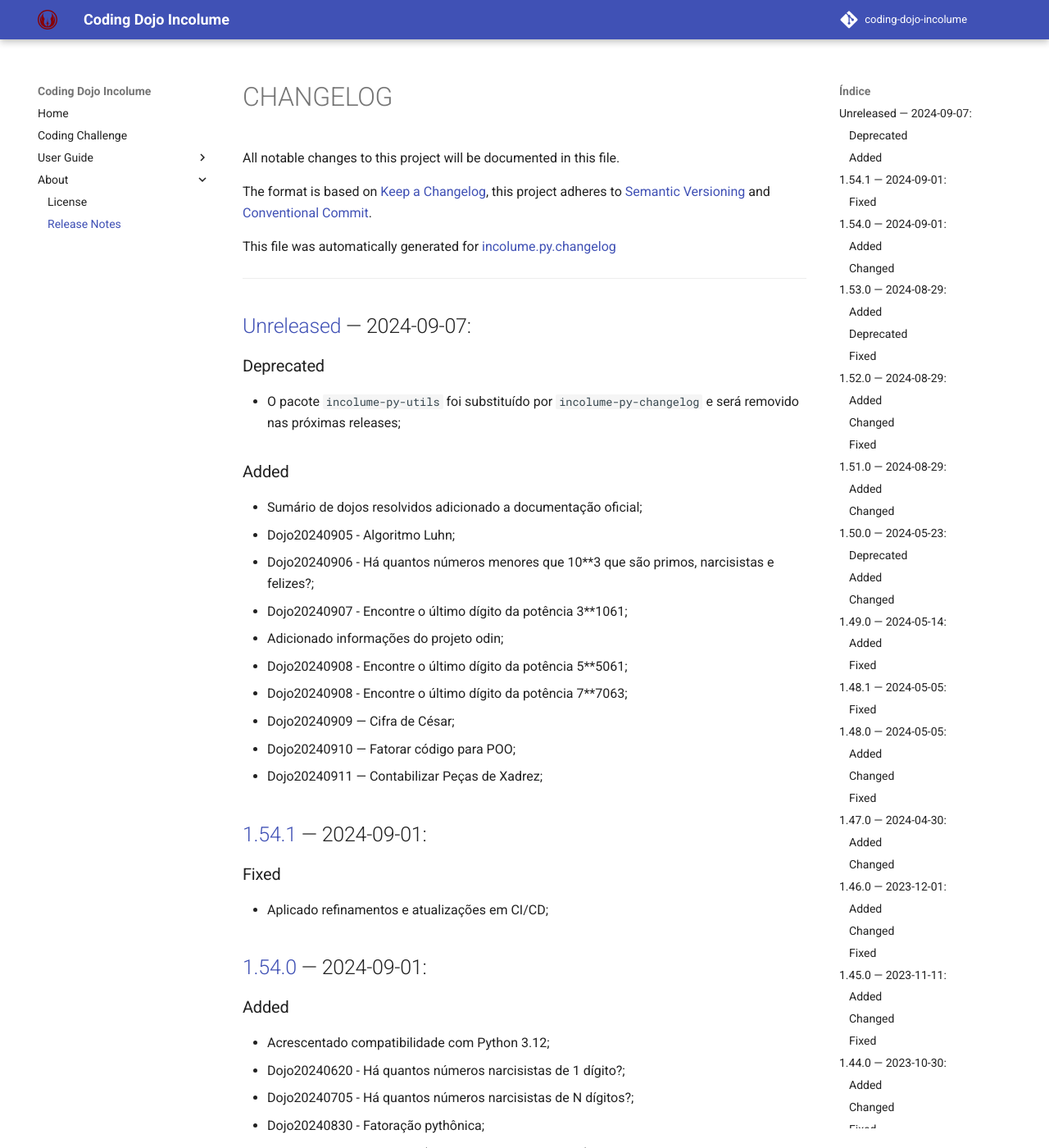
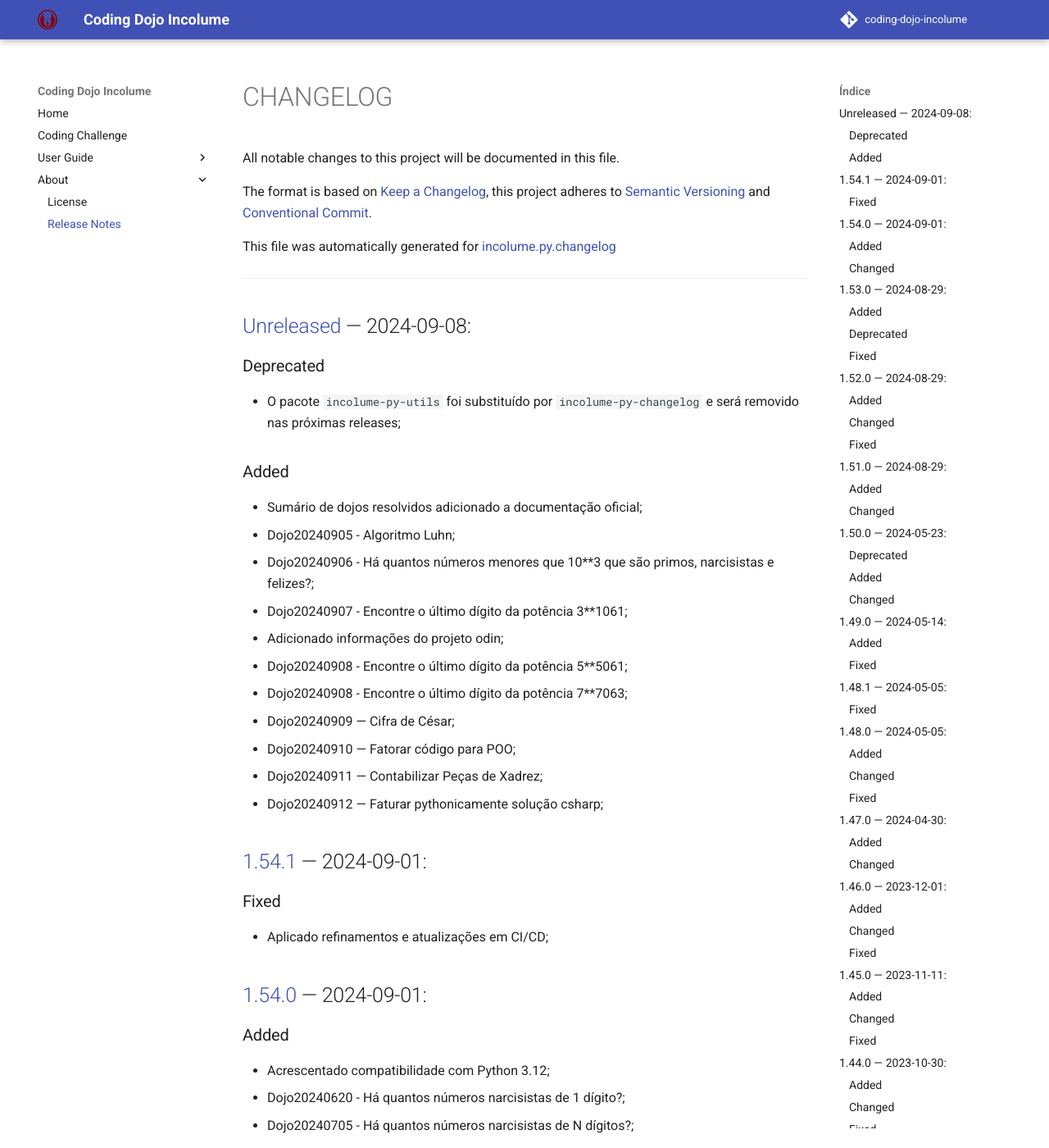
Before and after one commit to incolume-jedi/coding-dojo, an MkDocs documentation site: the page built from docs/about/CHANGELOG.md, in a window 1280 px wide and 1400 px high. Shown: the whole window at 82% size. Built offline with MkDocs 1.6.1 and Material for MkDocs 9.7.7, drawn with Linux system fonts in a browser that asks for light colours; comment, search, counter and statistics services are not loaded.

```diff
--- a/docs/about/CHANGELOG.md
+++ b/docs/about/CHANGELOG.md
@@ -10,7 +10,7 @@ This file was automatically generated for [incolume.py.changelog](https://github
 ---
 
 
-## [Unreleased]	 &#8212; 	2024-09-07:
+## [Unreleased]	 &#8212; 	2024-09-08:
 ### Deprecated
   - O pacote `incolume-py-utils` foi substituído por `incolume-py-changelog` e será removido nas próximas releases;
 ### Added
@@ -24,6 +24,7 @@ This file was automatically generated for [incolume.py.changelog](https://github
   - Dojo20240909 — Cifra de César;
   - Dojo20240910 — Fatorar código para POO;
   - Dojo20240911 — Contabilizar Peças de Xadrez;
+  - Dojo20240912 — Faturar pythonicamente solução csharp;
 
 ## [1.54.1]	 &#8212; 	2024-09-01:
 ### Fixed
--- a/incolume/py/coding_dojo_jedi/version.txt
+++ b/incolume/py/coding_dojo_jedi/version.txt
@@ -1 +1 @@
-1.55.0a10
+1.55.0a11
--- a/pyproject.toml
+++ b/pyproject.toml
@@ -1,6 +1,6 @@
 [tool.poetry]
 name = "coding-dojo-jedi"
-version = "1.55.0a10"
+version = "1.55.0a11"
 description = "códigos da guilda jedi incolume"
 authors = ["Britodfbr <britodfbr@gmail.com>"]
 packages = [{include = "incolume"}]
```
Also changed, not shown: incolume/py/coding_dojo_jedi/README.md (+2 -1 lines).
